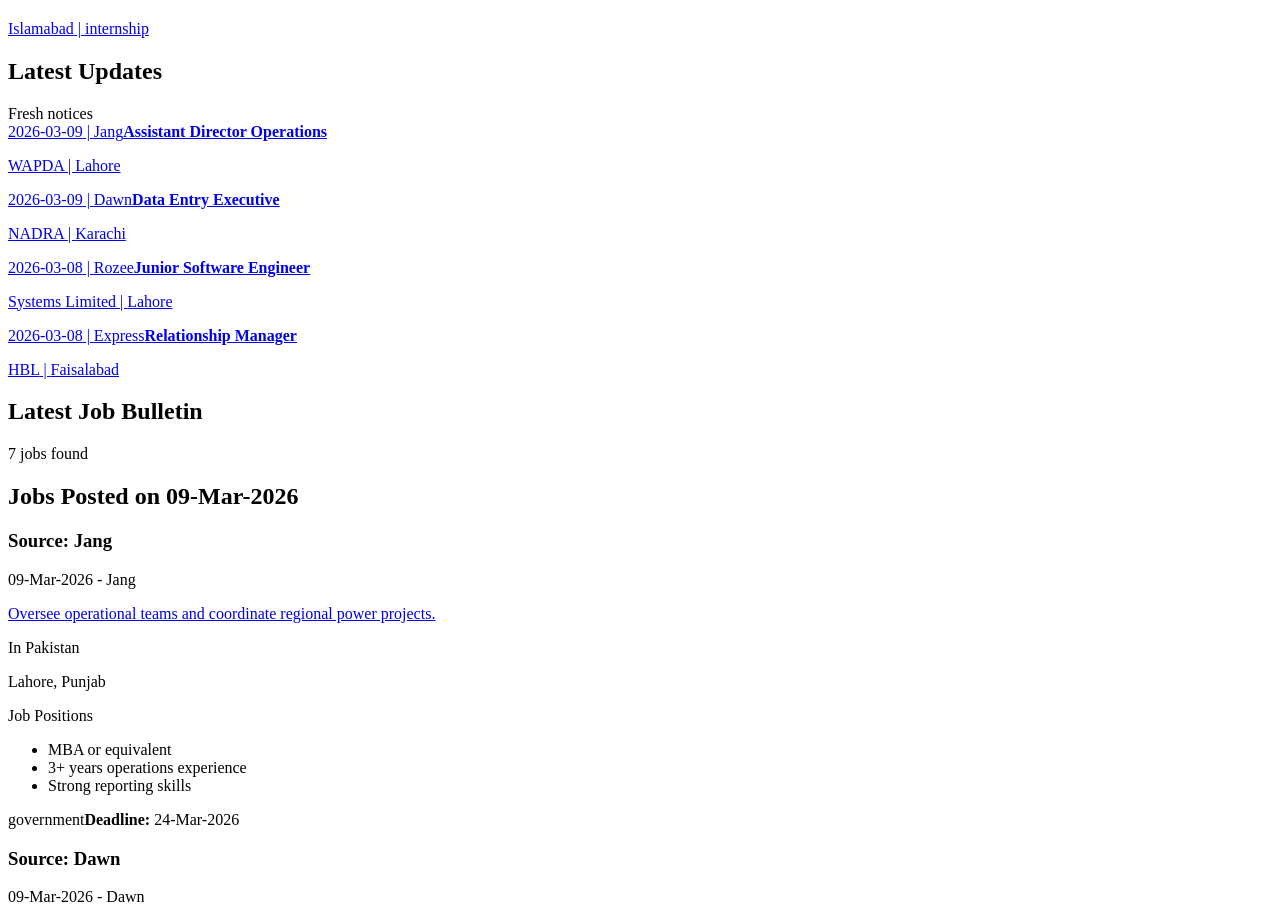
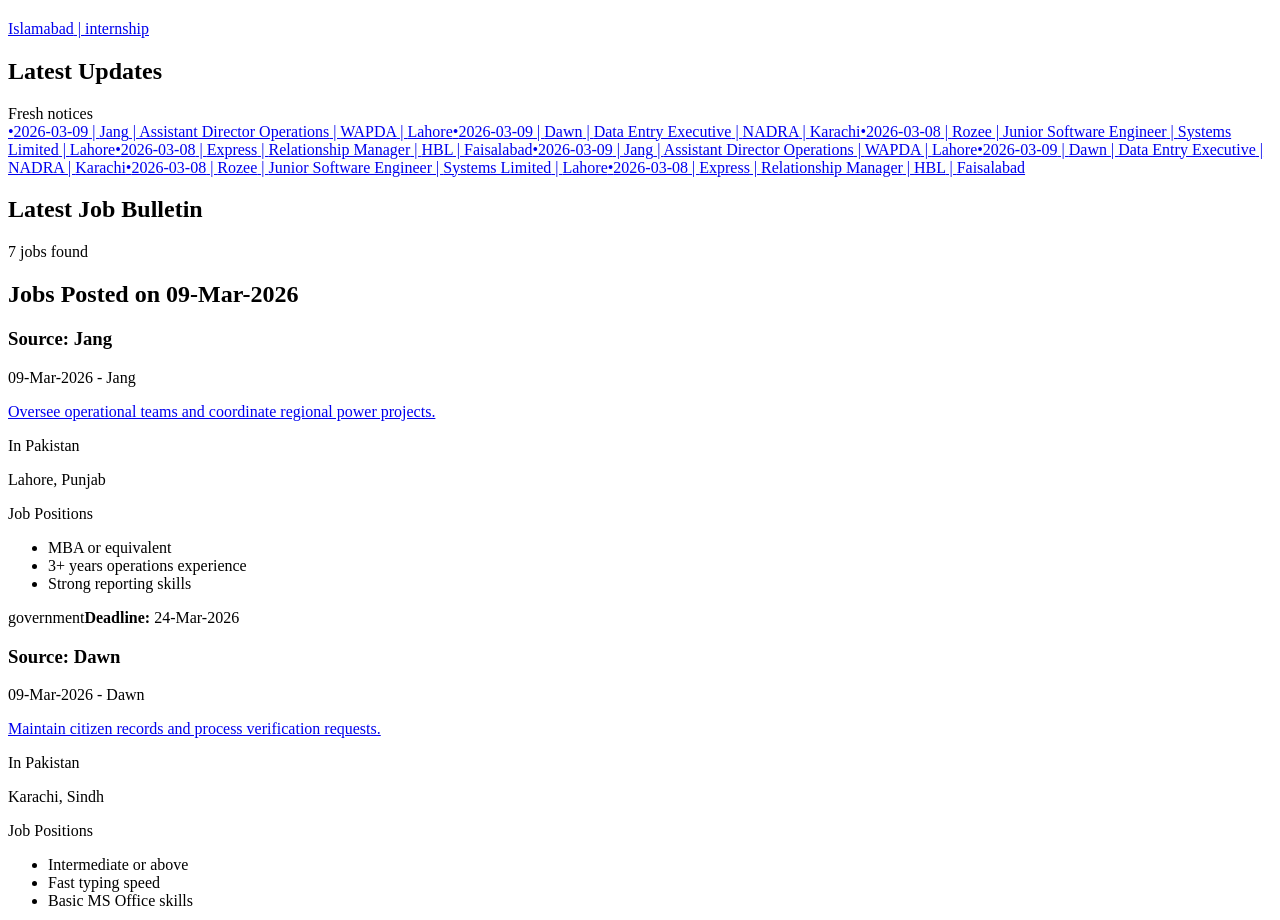
Before and after one commit to HafizTalalAhmad/Job-Website, a React (Vite) app: page /#/ in a window 1280 px wide. Shown: the part 2761-3681 px from the top of the page. Built offline with nearby package versions, Linux system fonts and the light colour scheme; no server answers; the database is empty; the HTML template or start-up script is replaced by a standard one.

Commit message:
Convert latest updates into vertical marquee

```diff
--- a/src/pages/HomePage.jsx
+++ b/src/pages/HomePage.jsx
@@ -220,14 +220,15 @@
                 <h2 className="panel-title">Latest Updates</h2>
                 <span>Fresh notices</span>
               </div>
-              <div className="home-latest-updates-list">
-                {newsUpdates.map((job) => (
-                  <Link key={job.id} to={`/job/${job.id}`} className="home-latest-update-item">
-                    <span className="home-news-meta">{job.postDate} | {job.source}</span>
-                    <strong>{job.title}</strong>
-                    <p>{job.organization} | {job.city}</p>
-                  </Link>
-                ))}
+              <div className="home-latest-updates-marquee">
+                <div className="home-latest-updates-track">
+                  {[...newsUpdates, ...newsUpdates].map((job, index) => (
+                    <Link key={`${job.id}-${index}`} to={`/job/${job.id}`} className="home-latest-update-line">
+                      <span className="home-latest-update-bullet">•</span>
+                      <span>{job.postDate} | {job.source} | {job.title} | {job.organization} | {job.city}</span>
+                    </Link>
+                  ))}
+                </div>
               </div>
             </section>
           </section>
--- a/src/styles.css
+++ b/src/styles.css
@@ -323,32 +323,51 @@
   margin-bottom: 0;
 }
 
-.home-latest-updates-list {
-  display: grid;
-  gap: 10px;
-}
-
-.home-latest-update-item {
-  display: block;
+.home-latest-updates-marquee {
+  height: 250px;
+  overflow: hidden;
   border: 1px solid #d8e2ef;
   background: #fbfdff;
   border-radius: 4px;
-  padding: 12px;
+  padding: 8px 0;
+}
+
+.home-latest-updates-track {
+  display: grid;
+  gap: 4px;
+  animation: home-latest-up-scroll 18s linear infinite;
+}
+
+.home-latest-update-line {
+  display: grid;
+  grid-template-columns: auto 1fr;
+  gap: 10px;
+  align-items: start;
+  padding: 8px 12px;
+  color: #1f4f97;
+  font-size: 14px;
+  line-height: 1.5;
   text-decoration: none;
 }
 
-.home-latest-update-item strong {
-  display: block;
-  margin: 0 0 8px;
-  color: #1f4f97;
-  font-size: 18px;
-  line-height: 1.35;
-}
-
-.home-latest-update-item p {
-  margin: 0;
-  color: #51677f;
-  font-size: 13px;
+.home-latest-update-bullet {
+  color: #b26a00;
+  font-size: 16px;
+  line-height: 1.2;
+}
+
+.home-latest-update-line:hover {
+  background: #f4f8ff;
+  text-decoration: none;
+}
+
+@keyframes home-latest-up-scroll {
+  0% {
+    transform: translateY(0);
+  }
+  100% {
+    transform: translateY(-50%);
+  }
 }
 
 .home-guide-hero,
@@ -2089,7 +2108,7 @@
 :root[data-theme='dark'] .department-pill,
 :root[data-theme='dark'] .feedback-prompt,
 :root[data-theme='dark'] .featured-card,
-:root[data-theme='dark'] .home-latest-update-item,
+:root[data-theme='dark'] .home-latest-updates-marquee,
 :root[data-theme='dark'] .home-beginner-card,
 :root[data-theme='dark'] .home-start-card,
 :root[data-theme='dark'] .home-highlight-card {
@@ -2115,9 +2134,20 @@
 :root[data-theme='dark'] .department-card p,
 :root[data-theme='dark'] .featured-card p,
 :root[data-theme='dark'] .featured-org,
-:root[data-theme='dark'] .home-latest-update-item p,
 :root[data-theme='dark'] .home-highlight-card span {
   color: #cbd5e1;
+}
+
+:root[data-theme='dark'] .home-latest-update-line {
+  color: #cfe1ff;
+}
+
+:root[data-theme='dark'] .home-latest-update-line:hover {
+  background: #223349;
+}
+
+:root[data-theme='dark'] .home-latest-update-bullet {
+  color: #f2d48d;
 }
 
 :root[data-theme='dark'] .home-news-meta,
```
